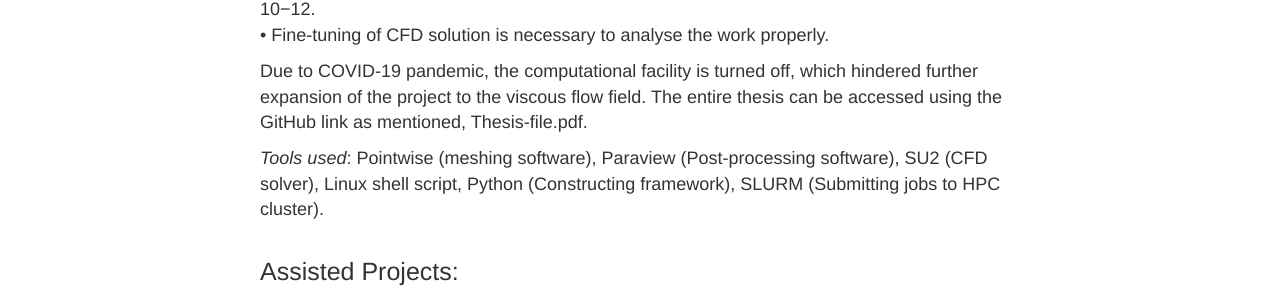
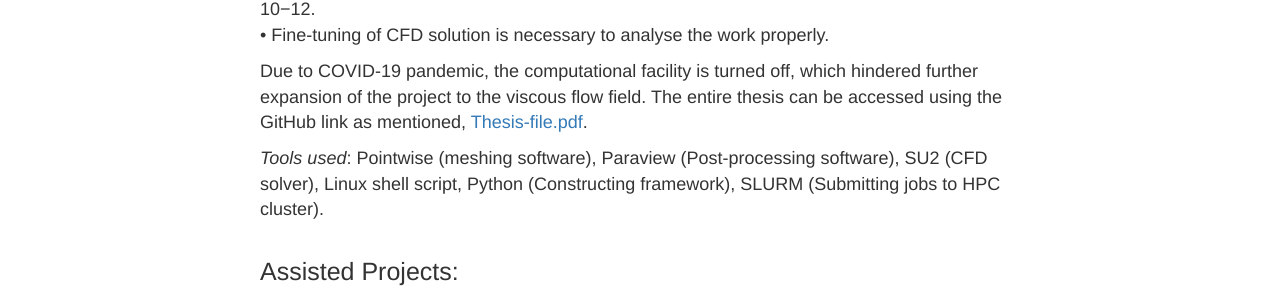
Before and after one commit to neelu065/neel-psu.github.io, a Jekyll site: the page built from research.md, in a window 1280 px wide and 900 px high, scrolled down 477 px. Shown: the part 199-498 px from the top of the window. Built offline with Jekyll 4.4.1, drawn with Linux system fonts in a browser that asks for light colours; part of the change alters nothing that is shown.

```diff
--- a/research.md
+++ b/research.md
@@ -29,7 +29,7 @@ The outcome of the project is as mentioned below.
 • Fine‑tuning of CFD solution is necessary to analyse the work properly.
 
 Due to COVID‑19 pandemic, the computational facility is turned off, which hindered further expansion of the project to the viscous flow
-field. The entire thesis can be accessed using the GitHub link as mentioned, Thesis‑file.pdf.
+field. The entire thesis can be accessed using the GitHub link as mentioned, [Thesis‑file.pdf](/assets/pdfs/multimodal_project.pdf).
 
 _Tools used_: Pointwise (meshing software), Paraview (Post‑processing software), SU2 (CFD solver), Linux shell script, Python (Constructing framework), SLURM (Submitting jobs to HPC cluster).
 
```
